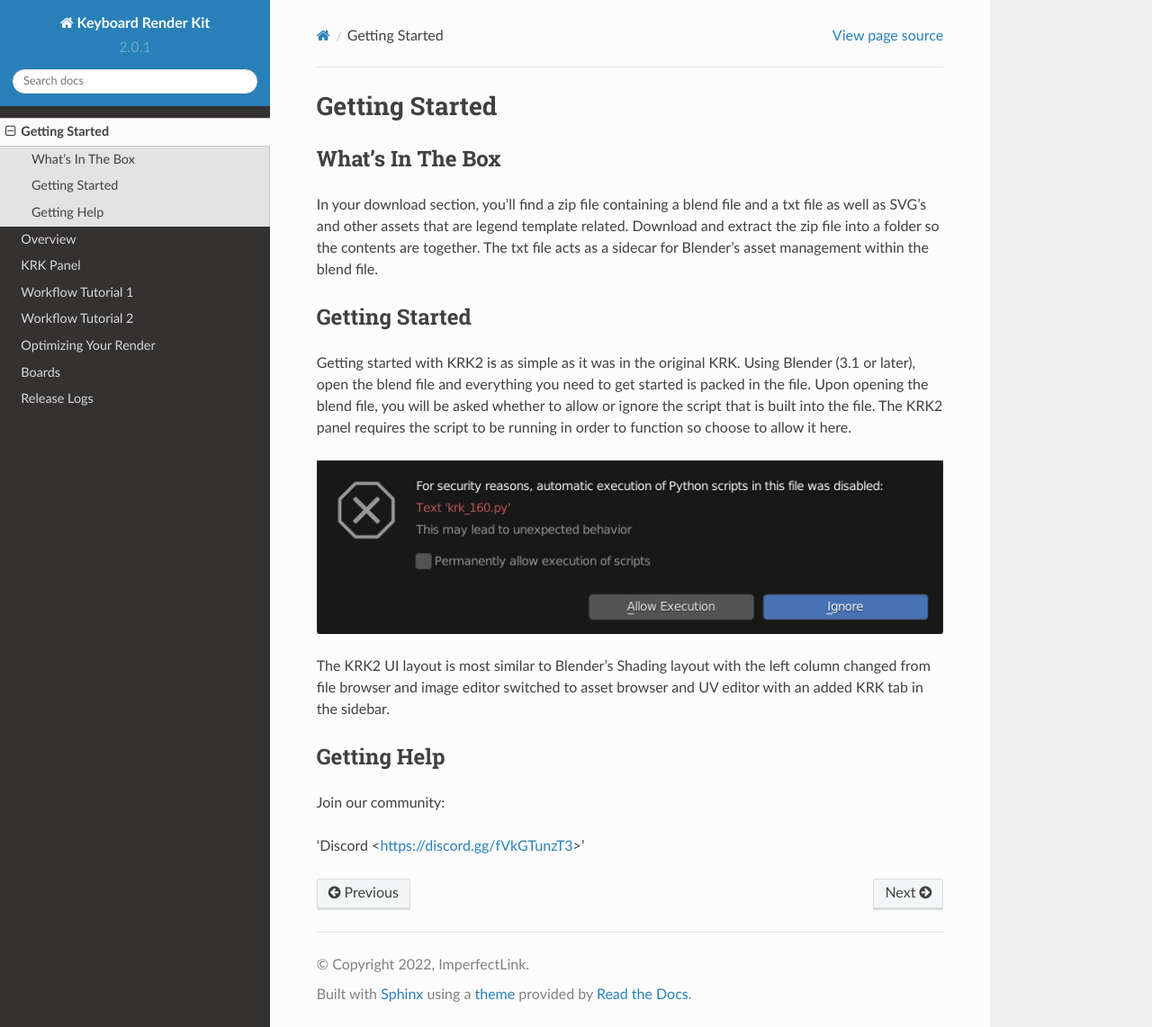
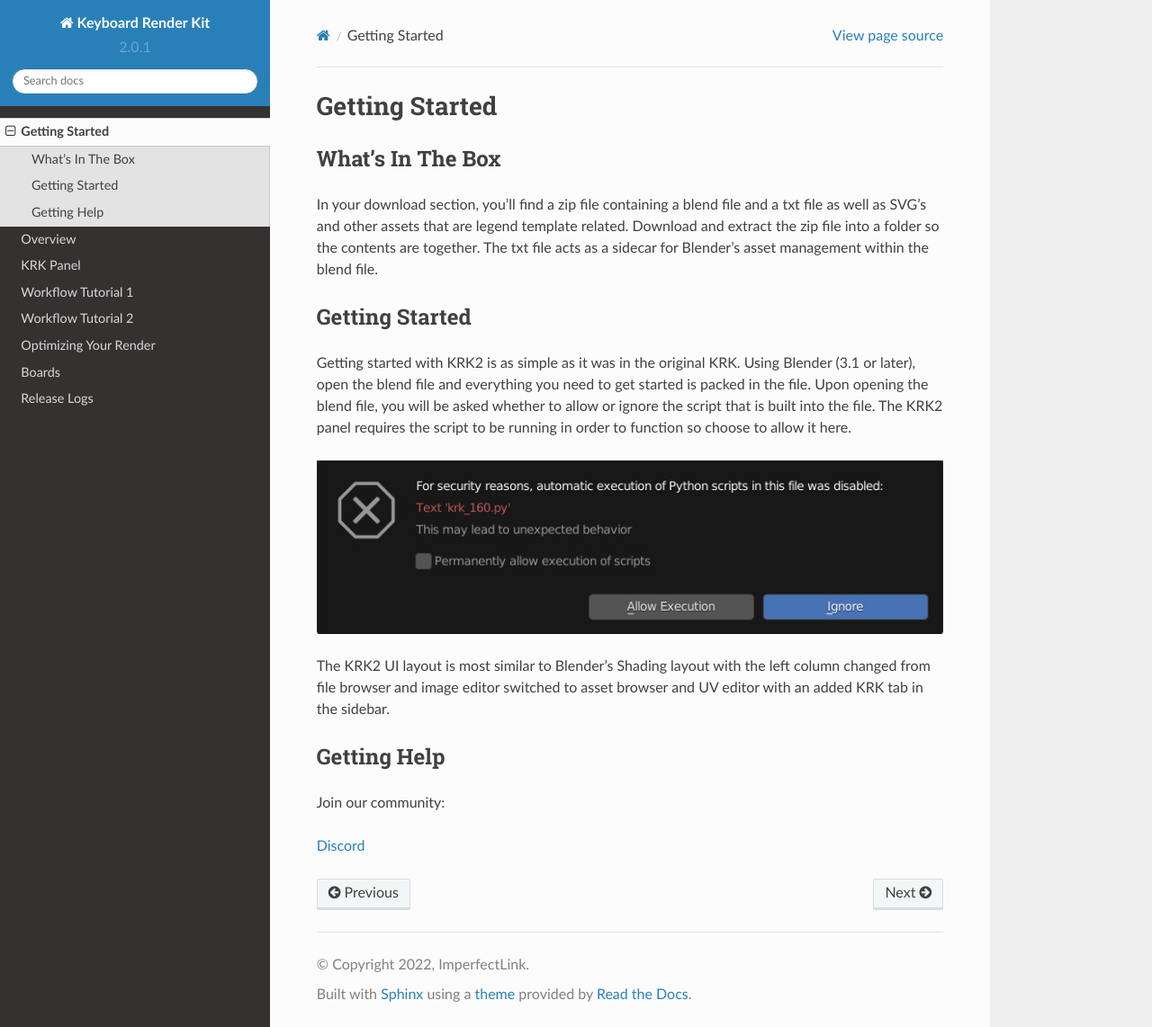
Before and after one commit to imperfectlink/KeyboardRenderKit, a Sphinx documentation site: the page built from docs/source/gettingstarted.rst, in a window 1280 px wide and 1142 px high. Shown: the whole window at 90% size. Built offline with Sphinx 7.4.7 and the Read the Docs theme 2.0.0, drawn with Linux system fonts in a browser that asks for light colours.

Commit message:
Update gettingstarted.rst

```diff
--- a/docs/source/gettingstarted.rst
+++ b/docs/source/gettingstarted.rst
@@ -17,4 +17,4 @@
 ----
 Join our community:
 
-'Discord <https://discord.gg/fVkGTunzT3>'
+`Discord <https://discord.gg/fVkGTunzT3>`_
```
